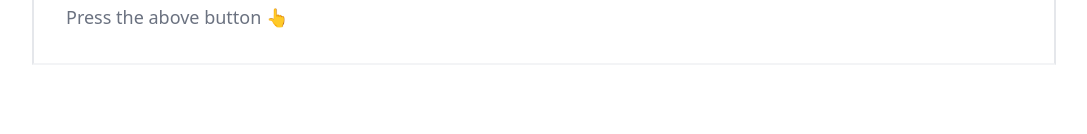
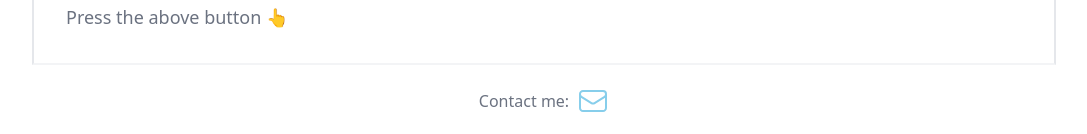
Before and after one commit to icsl-Jeon/random-group, a Next.js app: page / in a window 1280 px wide. Shown: the part 2124-2258 px from the top of the page, without its empty margins (96-1183 px from the left). Before the commit the page ends 2189 px from the top, so only its background shows below. Built offline with nearby package versions, Linux system fonts and the light colour scheme; a web font is replaced by a local one.

Commit message:
feat(ui): Add contact me

```diff
--- a/pages/index.tsx
+++ b/pages/index.tsx
@@ -305,6 +305,35 @@
           </div>
         </Accordion>
       </div>
+      <div className=" flex flex-col items-center bg-white ">
+        {" "}
+        <div className="flex flex-col items-center py-2 sm:py-5">
+          <button
+            className="flex items-center"
+            onClick={() => {
+              window.location.href = `mailto:junbs95@gmail.com?subject=${encodeURIComponent(
+                "Hello. I am an user of diverse group"
+              )}`;
+            }}
+          >
+            <span className="mr-2 text-gray-500">Contact me: </span>
+            <svg
+              xmlns="http://www.w3.org/2000/svg"
+              fill="none"
+              viewBox="0 0 24 24"
+              stroke-width="1.5"
+              stroke="skyblue"
+              className="w-8 h-8"
+            >
+              <path
+                stroke-linecap="round"
+                stroke-linejoin="round"
+                d="M21.75 6.75v10.5a2.25 2.25 0 01-2.25 2.25h-15a2.25 2.25 0 01-2.25-2.25V6.75m19.5 0A2.25 2.25 0 0019.5 4.5h-15a2.25 2.25 0 00-2.25 2.25m19.5 0v.243a2.25 2.25 0 01-1.07 1.916l-7.5 4.615a2.25 2.25 0 01-2.36 0L3.32 8.91a2.25 2.25 0 01-1.07-1.916V6.75"
+              />
+            </svg>
+          </button>
+        </div>
+      </div>
     </>
   );
 }
```
Also changed, not shown: public/image1.png (added).
